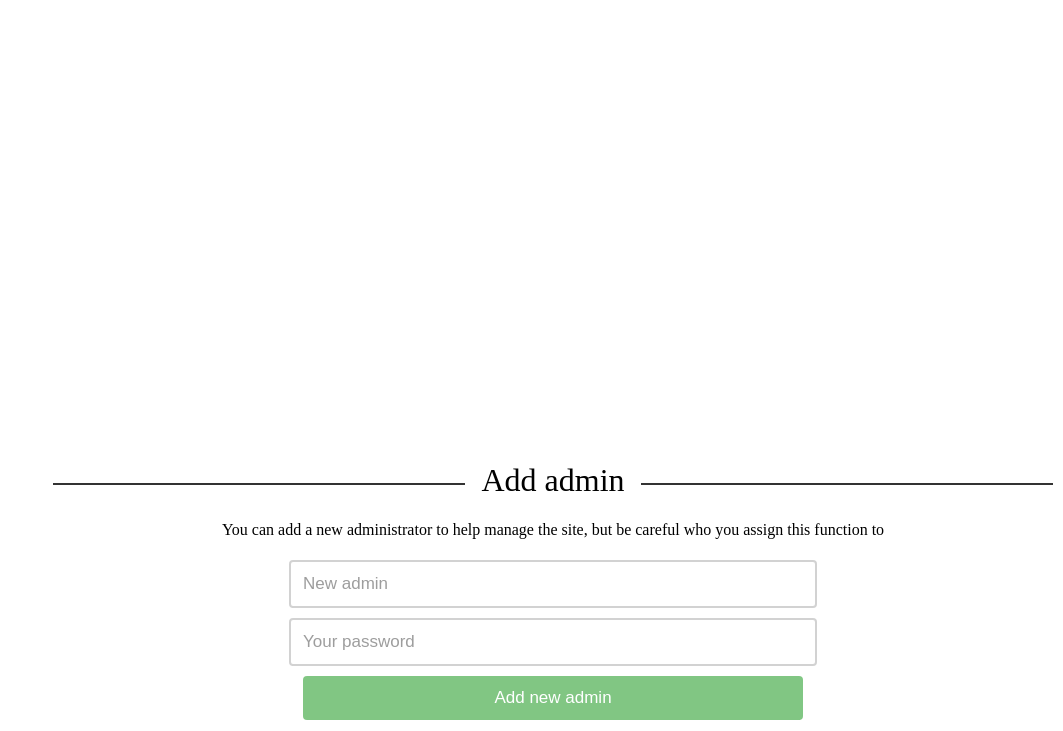
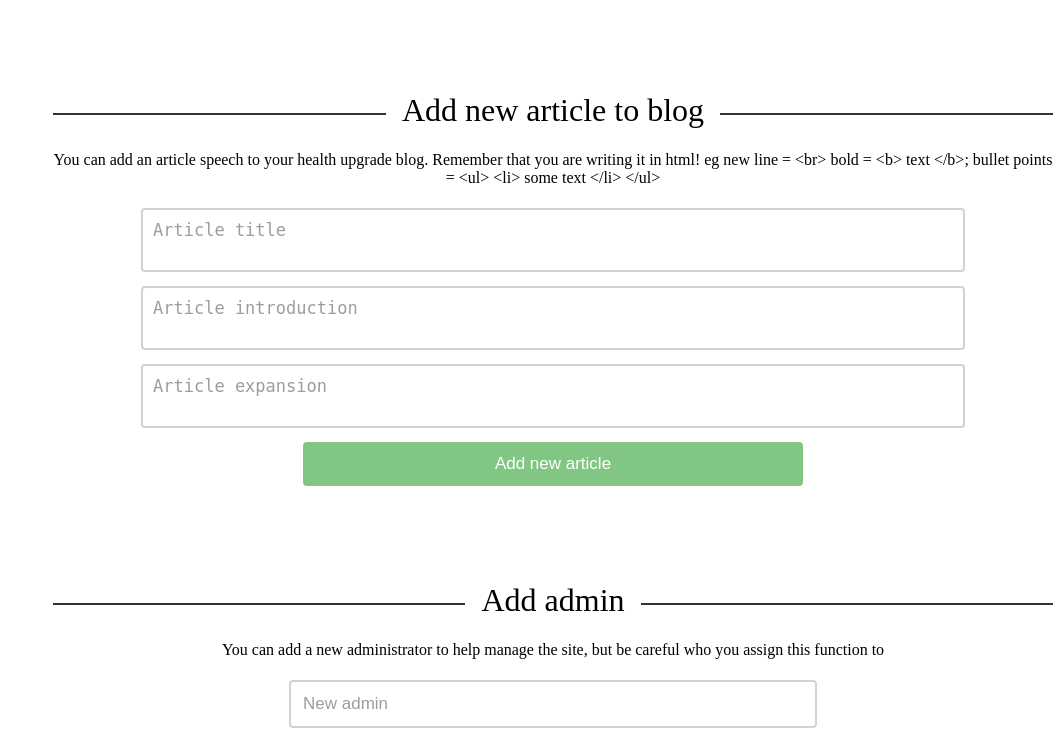
Before and after one commit to TR0U8L3-gif/Mediapp_kokurs, a PHP site: page /Mediapp_kokurs/user.php in a window 1280 px wide. Shown: the part 1307-2038 px from the top of the page, without its empty margins (217-1280 px from the left). Run offline with PHP 8.4, Linux system fonts and the light colour scheme; the visitor is signed in with stand-in values (Sample User, id 1).

Commit message:
Add new article
just adding new article to blog site

```diff
--- /dev/null
+++ b/txt/articles.txt
@@ -0,0 +1 @@
+<div id="6" class="article"><fieldset><legend>How to exercise at home? <br> Physical activity</legend>Everyone knows that exercise is health. When you stay at home for a long time, your muscles work much less and you may be tempted to spend time only in front of the TV.<div id="more2" style="display: none;">Sports clubs, swimming pools and gyms are closed - but many of them organize online classes for their regulars. How to exercise at home ? There are many videos on the Internet showing how to exercise at home - yoga, pilates, and workouts that will sweat you out. All you need is a comfortable outfit and a bit of motivation.You can also make an appointment with friends for a joint training in front of the computer - then it is easier to maintain discipline so as not to end the quarantine time with weakened immunity and extra pounds.</div><br><button onclick="readmore(this)" id="read_btn2" class="read_more">Read more</button></fieldset></div>
--- a/user.php
+++ b/user.php
@@ -110,15 +110,33 @@ var logged = false;
 								}
 							?>
 						</div>
-					<textarea class="disease" id="disease_name" type="text" name="name" placeholder="Disease name" onkeyup="illnes_isset()" maxlength="280" pattern="^[a-zA-Z0-9\.]*$" required></textarea> <br>
-					<textarea class="disease" id="disease_description" type="text" name="description" placeholder="Disease description" maxlength="280" pattern="^[a-zA-Z0-9\.]*$" required></textarea>  <br>
-					<textarea class="disease" id="disease_symptoms" type="text" name="symptoms" placeholder="Disease symptoms" maxlength="280" pattern="^[a-zA-Z0-9\.]*$" required></textarea>  <br>
-					<textarea class="disease" id="disease_tips" type="text" name="tips" placeholder="Disease tips" maxlength="280" pattern="^[a-zA-Z0-9\.]*$" required></textarea> <br>
+						<textarea class="disease" id="disease_name" type="text" name="name" placeholder="Disease name" onkeyup="illnes_isset()" maxlength="280"  required></textarea> <br>
+						<textarea class="disease" id="disease_description" type="text" name="description" placeholder="Disease description" maxlength="280" required></textarea>  <br>
+						<textarea class="disease" id="disease_symptoms" type="text" name="symptoms" placeholder="Disease symptoms" maxlength="280"  required></textarea>  <br>
+						<textarea class="disease" id="disease_tips" type="text" name="tips" placeholder="Disease tips" maxlength="280"  required></textarea> <br>
 						<input id="disease_btn" type="submit" value="Add new disease to assistant" class="submit login"/>
 						</div>
 					</form>
 			</div>
 			<div id="Article" class="test">
+				<h1>Add new article to blog</h1>
+					<form action="add_article.php" method="post">
+						<div class="disease">
+						<p>You can add an article speech to your health upgrade blog. Remember that you are writing it in html! eg new line = &lt;br&gt; bold = &lt;b&gt; text &lt;/b&gt;; bullet points = &lt;ul&gt; &lt;li&gt; some text &lt;/li&gt; &lt;/ul&gt;</p>
+						<div id="article_info">
+							<?php
+								if(isset($_SESSION['error_article'])){
+									echo $_SESSION['error_article'];
+									unset($_SESSION['error_article']);;
+								}
+							?>
+						</div>
+						<textarea class="disease" id="title" type="text" name="title" placeholder="Article title"  required></textarea> <br>
+						<textarea class="disease" id="introduction" type="text" name="introduction" placeholder="Article introduction" required></textarea>  <br>
+						<textarea class="disease" id="expansion" type="text" name="expansion" placeholder="Article expansion"  required></textarea>  <br>
+						<input id="article_btn" type="submit" value="Add new article" class="submit login"/>
+						</div>
+					</form>
 			</div>
 			<div id="Admin" class="test">
 				<div class="admin">
```
Also changed, not shown: add_article.php (added, +43 -0 lines), index.php (+4 -17 lines). Lines whose indentation alone changed are shown as unchanged.
